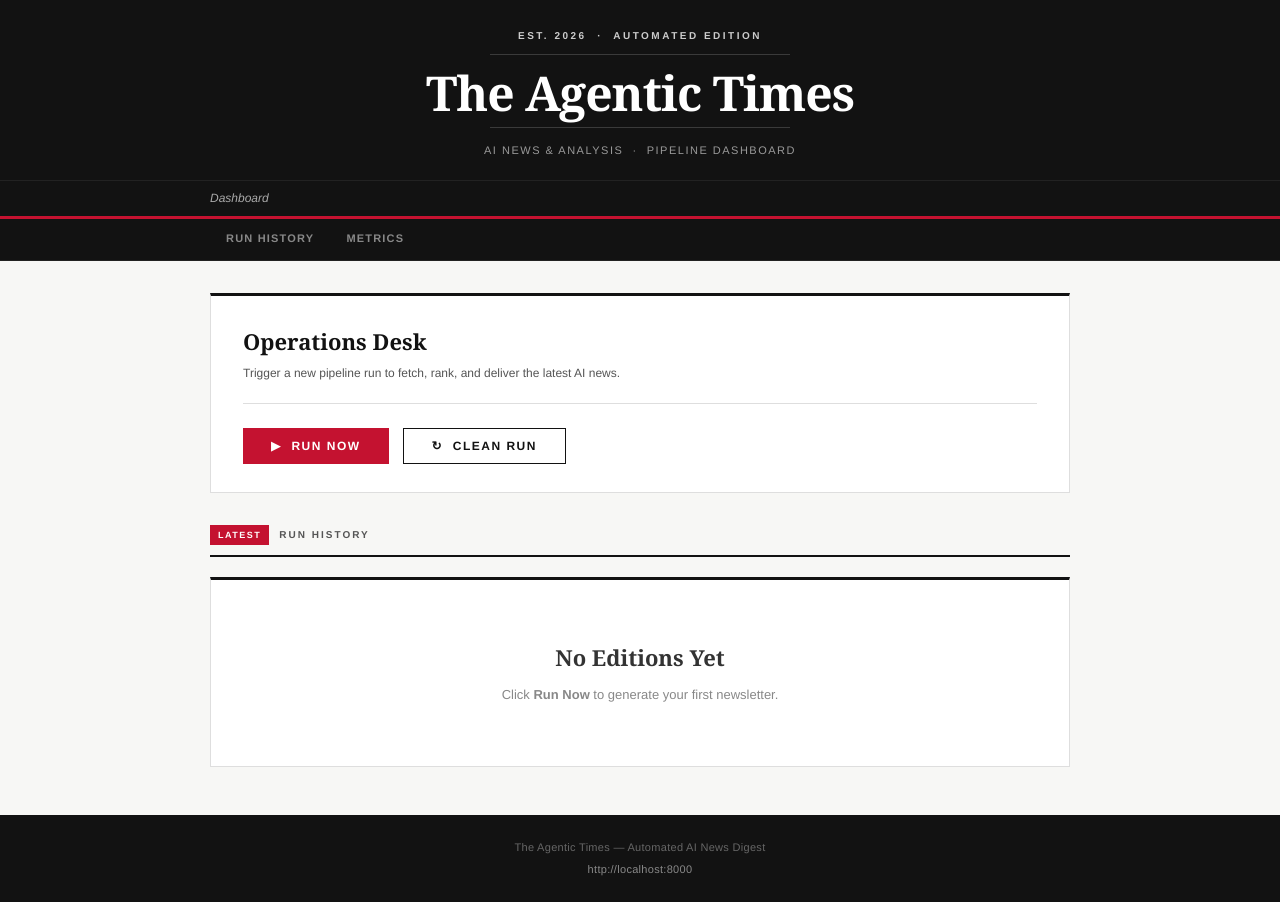
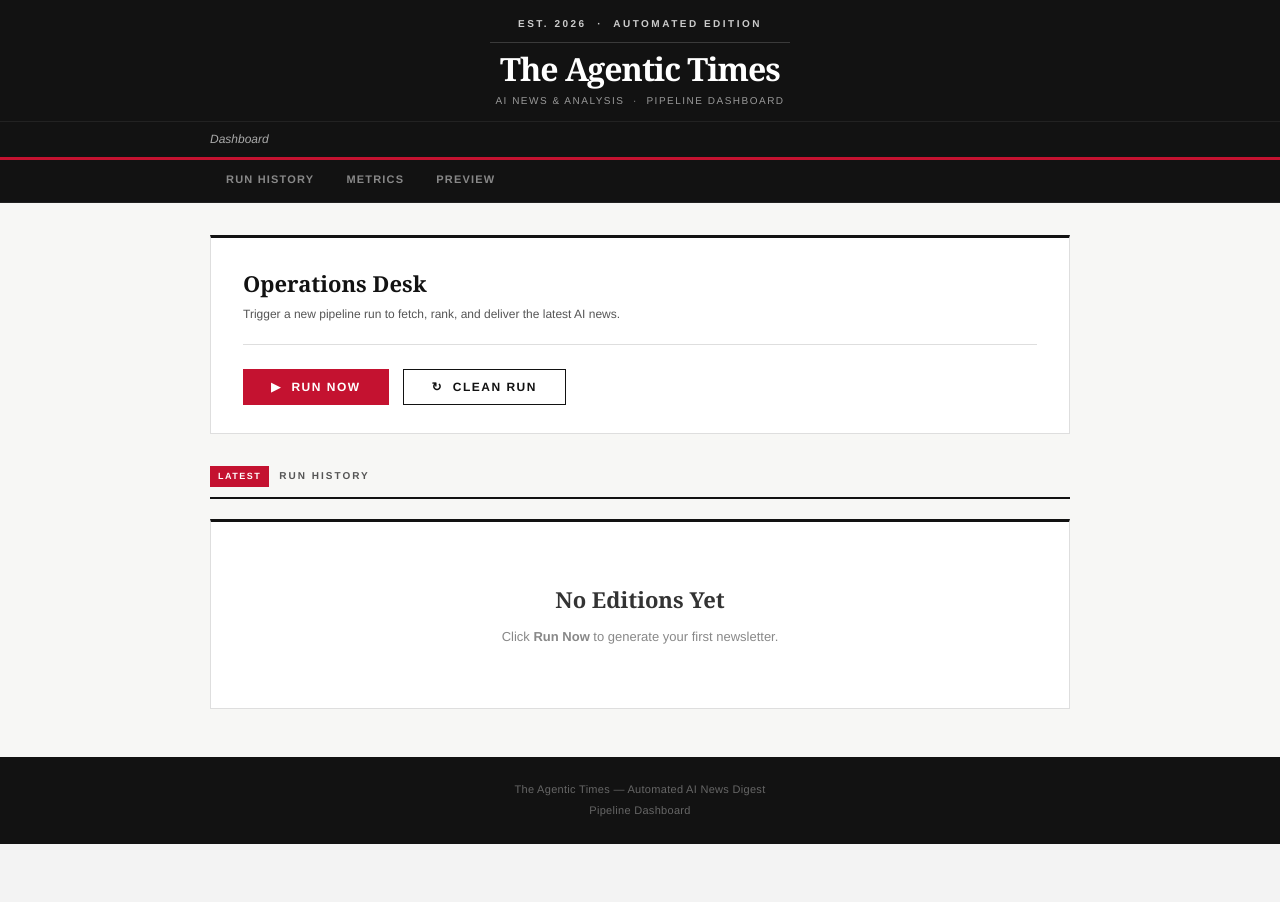
Before and after one commit to davidjriva/Agentic_AI_News_Summary_Service, a FastAPI app: template templates/dashboard.html.jinja2 in a window 1280 px wide. After the commit the page ends 844 px from the top, so only its background shows below. Run offline with FastAPI, Linux system fonts and the light colour scheme; the template is opened without the code that fills it, so the values that code supplies are empty.

Commit message:
Improve dashboard/metrics: compact masthead, fix timestamps, add Preview nav, chart empty states
https://claude.ai/code/session_01LbmWJXTgE4bsRS37NxEyhh

```diff
--- a/templates/dashboard.html.jinja2
+++ b/templates/dashboard.html.jinja2
@@ -39,7 +39,7 @@
     .masthead-inner {
       max-width: 900px;
       margin: 0 auto;
-      padding: 28px 20px 20px;
+      padding: 16px 20px 12px;
     }
 
     .masthead-eyebrow {
@@ -55,13 +55,13 @@
     .masthead-rule {
       border: none;
       border-top: 1px solid #3a3a3a;
-      margin: 10px auto 14px;
+      margin: 6px auto 10px;
       width: 300px;
     }
 
     .masthead-title {
       font-family: Georgia, 'Times New Roman', Times, serif;
-      font-size: 48px;
+      font-size: 32px;
       font-weight: 700;
       color: #FFFFFF;
       letter-spacing: -1px;
@@ -71,12 +71,12 @@
 
     .masthead-tagline {
       font-family: 'Helvetica Neue', Helvetica, Arial, sans-serif;
-      font-size: 11px;
+      font-size: 10px;
       font-weight: 400;
       letter-spacing: 1.5px;
       text-transform: uppercase;
       color: #999;
-      margin-top: 14px;
+      margin-top: 8px;
     }
 
     /* ── TOP BAR ────────────────────────────────────── */
@@ -440,7 +440,6 @@
       <div class="masthead-eyebrow">Est. 2026 &nbsp;&middot;&nbsp; Automated Edition</div>
       <hr class="masthead-rule" />
       <h1 class="masthead-title">The Agentic Times</h1>
-      <hr class="masthead-rule" />
       <div class="masthead-tagline">AI News &amp; Analysis &nbsp;&middot;&nbsp; Pipeline Dashboard</div>
     </div>
   </header>
@@ -463,6 +462,7 @@
     <div class="nav-inner">
       <a class="nav-tab {% if active == 'dashboard' %}active{% endif %}" href="/">Run History</a>
       <a class="nav-tab {% if active == 'metrics' %}active{% endif %}" href="/metrics">Metrics</a>
+      <a class="nav-tab" href="/preview">Preview</a>
     </div>
   </nav>
 
@@ -521,7 +521,7 @@
         <tbody>
           {% for run in runs %}
           <tr>
-            <td><span class="ts">{{ run.started_at }}</span></td>
+            <td><span class="ts" data-iso="{{ run.started_at }}">{{ run.started_at }}</span></td>
 
             <td>
               {% if run.status == 'success' %}
@@ -592,11 +592,34 @@
   <footer class="footer">
     <div class="footer-inner">
       <p>The Agentic Times &mdash; Automated AI News Digest</p>
-      <p><a href="http://localhost:8000">http://localhost:8000</a></p>
+      <p>Pipeline Dashboard</p>
     </div>
   </footer>
 
   <script>
+    function formatISODate(iso) {
+      if (!iso) return '&mdash;';
+      try {
+        const d = new Date(iso.replace(' ', 'T'));
+        return d.toLocaleDateString('en-US', { month: 'short', day: 'numeric', year: 'numeric' })
+          + ' at '
+          + d.toLocaleTimeString('en-US', { hour: 'numeric', minute: '2-digit' });
+      } catch(e) { return iso; }
+    }
+
+    function formatTimestamps() {
+      document.querySelectorAll('.ts[data-iso]').forEach(el => {
+        const iso = el.getAttribute('data-iso');
+        if (!iso) return;
+        try {
+          const d = new Date(iso.replace(' ', 'T'));
+          el.textContent = d.toLocaleDateString('en-US', { month: 'short', day: 'numeric', year: 'numeric' })
+            + ' at '
+            + d.toLocaleTimeString('en-US', { hour: 'numeric', minute: '2-digit' });
+        } catch(e) {}
+      });
+    }
+
     let pollingInterval = null;
     let activeRunId = null;
 
@@ -677,7 +700,7 @@
         const row = document.createElement('tr');
 
         const startedTd = document.createElement('td');
-        startedTd.innerHTML = `<span class="ts">${run.started_at}</span>`;
+        startedTd.innerHTML = `<span class="ts">${formatISODate(run.started_at)}</span>`;
         row.appendChild(startedTd);
 
         const statusTd = document.createElement('td');
@@ -750,6 +773,7 @@
     document.addEventListener('DOMContentLoaded', () => {
       const badge = document.querySelector('.running-badge');
       if (badge && getComputedStyle(badge).display !== 'none') startPolling();
+      formatTimestamps();
     });
   </script>
 </body>
```
Also changed, not shown: templates/metrics.html.jinja2 (+44 -7 lines).
